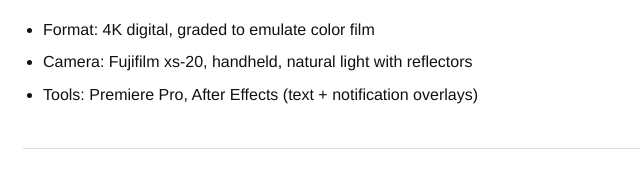
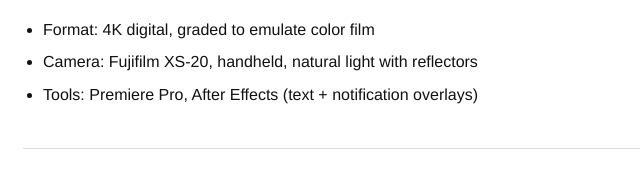
Before and after one commit to PJ1229/Portfolio, a website: page public/film-projects/ootd-launch.html in a window 1280 px wide. Shown: the part 1084-1270 px from the top of the page, 237-877 px from the left. Drawn offline with Linux system fonts and the light colour scheme; a web font is replaced by a local one.

Commit message:
updated fujifilm

```diff
--- a/public/film-projects/ootd-launch.html
+++ b/public/film-projects/ootd-launch.html
@@ -69,7 +69,7 @@
     <h3>Details</h3>
     <ul>
       <li>Format: 4K digital, graded to emulate color film</li>
-      <li>Camera: Fujifilm xs-20, handheld, natural light with reflectors</li>
+      <li>Camera: Fujifilm XS-20, handheld, natural light with reflectors</li>
       <li>Tools: Premiere Pro, After Effects (text + notification overlays)</li>
     </ul>
 
```
